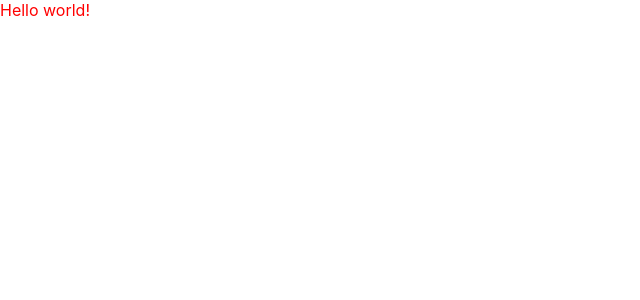
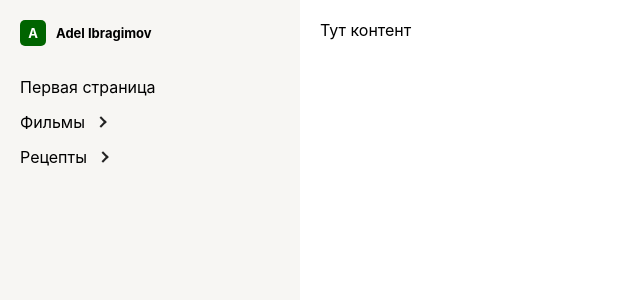
Before and after one commit to DmitryAlexandrovv/notion, a React (Create React App) app: page / in a window 1280 px wide. Shown: the top 300 px of the page, without its empty margins (0-640 px from the left). Built offline with nearby package versions, Linux system fonts and the light colour scheme.

Commit message:
tree view

```diff
--- a/src/App.js
+++ b/src/App.js
@@ -1,7 +1,7 @@
-import Header from './components/Header';
+import Layout from './components/Layout';
 
-function App() {
-    return <Header />;
-}
+const App = () => {
+    return <Layout>Тут контент</Layout>;
+};
 
 export default App;
--- /dev/null
+++ b/src/components/Layout/index.jsx
@@ -0,0 +1,14 @@
+import Sidebar from '../Sidebar';
+
+import styles from './style.module.css';
+
+const Layout = ({ children }) => {
+    return (
+        <div className={styles.layout}>
+            <Sidebar />
+            <main className={styles.main}>{children}</main>
+        </div>
+    );
+};
+
+export default Layout;
--- /dev/null
+++ b/src/components/Layout/style.module.css
@@ -0,0 +1,13 @@
+.layout {
+    display: grid;
+    grid-template-areas: "sidebar main";
+    grid-template-columns: 300px 1fr;
+
+    min-height: 100vh;
+}
+
+.main {
+    grid-area: main;
+
+    padding: 20px;
+}
--- /dev/null
+++ b/src/components/PagesList/index.jsx
@@ -0,0 +1,91 @@
+import { useState } from 'react';
+
+import styles from './style.module.css';
+
+const pages = [
+    {
+        id: 1,
+        title: 'Первая страница',
+        parent: null,
+    },
+    {
+        id: 2,
+        title: 'Фильмы',
+        parent: null,
+    },
+    {
+        id: 3,
+        title: 'Звездные Войны',
+        parent: 2,
+    },
+    {
+        id: 4,
+        title: 'Звездные войны. Эпизод V',
+        parent: 3,
+    },
+    {
+        id: 5,
+        title: 'Рецепты',
+        parent: null,
+    },
+    {
+        id: 6,
+        title: 'Салаты',
+        parent: 5,
+    },
+];
+
+const getNestedArray = (pages, parent) => {
+    const result = [];
+    for (const page of pages) {
+        if (page.parent === parent) {
+            const children = getNestedArray(pages, page.id);
+
+            if (children.length) {
+                page.nested = children;
+            }
+
+            result.push(page);
+        }
+    }
+    return result;
+};
+
+const ListItem = ({ page }) => {
+    const [opened, setOpened] = useState(false);
+
+    const toggleOpened = () => setOpened((prev) => !prev);
+
+    const titleStyles = [];
+    titleStyles.push(page.parent === null ? styles.topLevelTitle : styles.title);
+    page.nested && titleStyles.push(styles.titleNested);
+    opened && titleStyles.push(styles.titleOpened);
+
+    return (
+        <li>
+            <div className={titleStyles.join(' ')}>
+                {page.title}
+                <span onClick={toggleOpened} />
+            </div>
+            {opened && page.nested ? <List pages={page.nested} /> : null}
+        </li>
+    );
+};
+
+const List = ({ pages }) => {
+    return (
+        <ul className={styles.list}>
+            {pages.map((page) => (
+                <ListItem key={page.id} page={page} />
+            ))}
+        </ul>
+    );
+};
+
+const PagesList = () => {
+    const formattedPages = getNestedArray(pages, null);
+
+    return <List pages={formattedPages} />;
+};
+
+export default PagesList;
--- /dev/null
+++ b/src/components/PagesList/style.module.css
@@ -0,0 +1,40 @@
+.list {
+    list-style: none;
+    padding: 0;
+}
+
+.topLevelTitle, .title {
+    cursor: pointer;
+    position: relative;
+    display: inline-block;
+}
+
+.topLevelTitle {
+    margin-top: 15px;
+}
+
+.title {
+    margin-top: 5px;
+}
+
+.titleNested span {
+    display: block;
+    width: 6px;
+    height: 6px;
+    border-top: 2px solid var(--black);
+    border-right: 2px solid var(--black);
+    position: absolute;
+    top: 50%;
+    right: -20px;
+    transform: translate(0, -50%) rotateZ(45deg);
+    transition: all .3s ease;
+}
+
+.titleNested span:hover {
+    width: 10px;
+    height: 10px;
+}
+
+.titleOpened span {
+    transform: translate(0, -50%) rotateZ(135deg);
+}
--- /dev/null
+++ b/src/components/Sidebar/index.jsx
@@ -0,0 +1,19 @@
+import PagesList from '../PagesList';
+
+import styles from './style.module.css';
+
+const Sidebar = () => {
+    return (
+        <aside className={styles.sidebar}>
+            <div className={styles.wrapper}>
+                <div className={styles.user}>
+                    <span className={styles.userIcon}>A</span>
+                    <span className={styles.userName}>Adel Ibragimov</span>
+                </div>
+                <PagesList />
+            </div>
+        </aside>
+    );
+};
+
+export default Sidebar;
--- /dev/null
+++ b/src/components/Sidebar/style.module.css
@@ -0,0 +1,29 @@
+.sidebar {
+    grid-area: sidebar;
+
+    background-color: var(--sidebar-background);
+}
+
+.wrapper {
+    padding: 20px;
+}
+
+.user {
+    font-size: 13px;
+    font-weight: bold;
+}
+
+.userIcon {
+    padding: 5px;
+    background-color: darkgreen;
+    color: var(--white);
+    border-radius: 5px;
+    display: inline-block;
+    width: 16px;
+    height: 16px;
+    text-align: center;
+}
+
+.userName {
+    margin-left: 10px;
+}
--- a/src/index.css
+++ b/src/index.css
@@ -1,3 +1,9 @@
+:root {
+    --sidebar-background: rgb(247, 246, 243);
+    --white: #FFFFFF;
+    --black: #222222;
+}
+
 body {
     margin: 0;
     font-family: -apple-system, BlinkMacSystemFont, 'Segoe UI', 'Roboto', 'Oxygen', 'Ubuntu', 'Cantarell', 'Fira Sans',
@@ -6,6 +12,6 @@ body {
     -moz-osx-font-smoothing: grayscale;
 }
 
-code {
-    font-family: source-code-pro, Menlo, Monaco, Consolas, 'Courier New', monospace;
+li > ul {
+    padding-left: 15px !important;
 }
```
Also changed, not shown: 1 other file (tests, documents, lock files or other folders).
